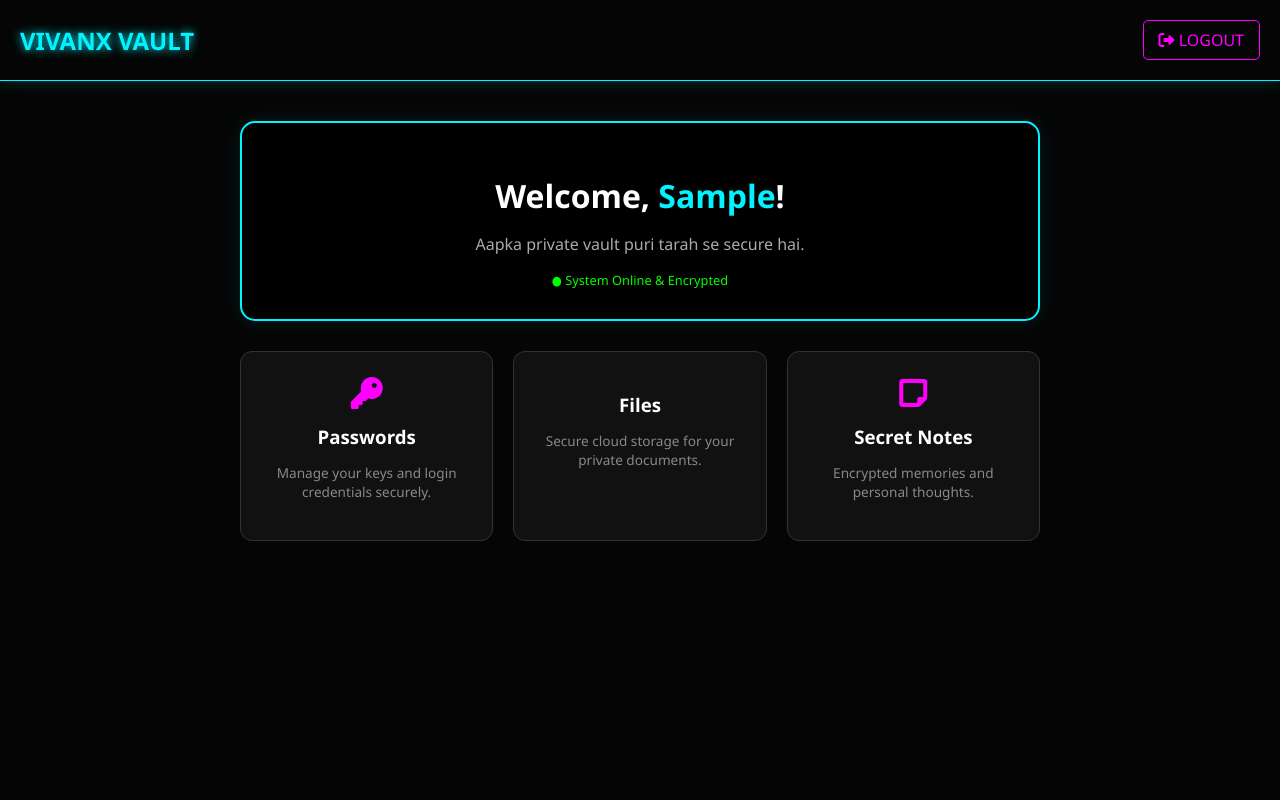
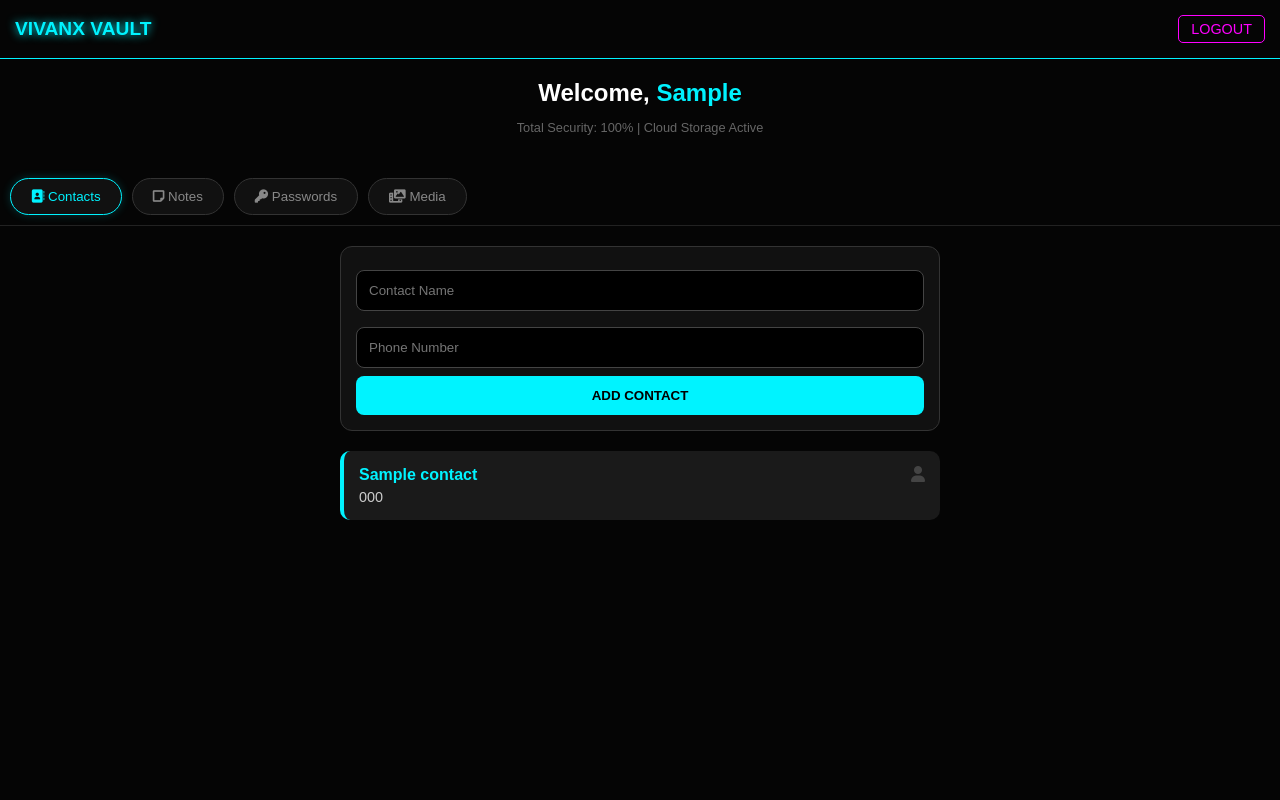
Before and after one commit to vivan0788/VivanX-Vault, a Flask app: page /dashboard in a window 1280 px wide. Run offline with Flask 3, Linux system fonts and the light colour scheme; the visitor is signed in with stand-in values (Sample User, id 1); a database or web service that is not in the repository returns one stand-in record (values such as "Sample title"); some libraries are stand-ins or nearby versions.

Commit message:
Revise dashboard title and enhance layout
Updated the dashboard title and improved styling variables. Enhanced layout and added new sections for notes, passwords, and media uploads.

```diff
--- a/templates/dashboard.html
+++ b/templates/dashboard.html
@@ -3,164 +3,149 @@
 <head>
     <meta charset="UTF-8">
     <meta name="viewport" content="width=device-width, initial-scale=1.0">
-    <title>VivanX Vault - Dashboard</title>
+    <title>VivanX Vault - Ultimate Secure Locker</title>
     <link rel="stylesheet" href="https://cdnjs.cloudflare.com/ajax/libs/font-awesome/6.0.0/css/all.min.css">
     <style>
-        :root {
-            --neon-cyan: #00f3ff;
-            --neon-pink: #ff00ff;
-            --bg-dark: #050505;
-            --card-bg: #111;
-        }
+        :root { --cyan: #00f3ff; --pink: #ff00ff; --bg: #050505; --card: #111; }
+        body { background: var(--bg); color: #fff; font-family: sans-serif; margin: 0; padding-bottom: 50px; }
 
-        body {
-            background-color: var(--bg-dark);
-            color: #fff;
-            font-family: 'Segoe UI', Tahoma, Geneva, Verdana, sans-serif;
-            margin: 0;
-            display: flex;
-            flex-direction: column;
-            align-items: center;
-            min-height: 100vh;
-        }
+        /* Navbar */
+        .navbar { padding: 15px; border-bottom: 1px solid var(--cyan); display: flex; justify-content: space-between; align-items: center; position: sticky; top: 0; background: var(--bg); z-index: 100; }
+        .logo { color: var(--cyan); font-weight: bold; font-size: 1.2rem; text-shadow: 0 0 10px var(--cyan); }
+        .logout { color: var(--pink); text-decoration: none; border: 1px solid var(--pink); padding: 5px 12px; border-radius: 5px; font-size: 0.9rem; }
 
-        /* Navbar Style */
-        .navbar {
-            width: 100%;
-            padding: 20px;
-            display: flex;
-            justify-content: space-between;
-            align-items: center;
-            border-bottom: 1px solid var(--neon-cyan);
-            box-shadow: 0 0 15px rgba(0, 243, 255, 0.2);
-            box-sizing: border-box;
-        }
+        /* Welcome Section */
+        .welcome { text-align: center; padding: 20px; }
+        .welcome h2 { margin: 0; }
+        .welcome span { color: var(--cyan); text-transform: capitalize; }
 
-        .logo {
-            color: var(--neon-cyan);
-            font-size: 1.5rem;
-            font-weight: bold;
-            text-shadow: 0 0 10px var(--neon-cyan);
-        }
+        /* Tabs Menu */
+        .tabs { display: flex; overflow-x: auto; gap: 10px; padding: 10px; border-bottom: 1px solid #222; }
+        .tab-btn { background: #111; border: 1px solid #333; color: #888; padding: 10px 20px; border-radius: 20px; white-space: nowrap; cursor: pointer; transition: 0.3s; }
+        .tab-btn.active { border-color: var(--cyan); color: var(--cyan); box-shadow: 0 0 10px rgba(0,243,255,0.2); }
 
-        .logout-btn {
-            color: var(--neon-pink);
-            text-decoration: none;
-            border: 1px solid var(--neon-pink);
-            padding: 8px 15px;
-            border-radius: 5px;
-            transition: 0.3s;
-        }
+        /* Content Sections */
+        .content-section { display: none; padding: 20px; max-width: 600px; margin: auto; }
+        .content-section.active { display: block; }
 
-        .logout-btn:hover {
-            background: var(--neon-pink);
-            color: #fff;
-            box-shadow: 0 0 15px var(--neon-pink);
-        }
+        /* Forms */
+        .form-box { background: var(--card); padding: 15px; border-radius: 12px; border: 1px solid #333; margin-bottom: 20px; }
+        input, textarea { width: 100%; padding: 12px; margin: 8px 0; background: #000; border: 1px solid #444; color: #fff; border-radius: 8px; box-sizing: border-box; }
+        .submit-btn { width: 100%; background: var(--cyan); color: #000; border: none; padding: 12px; border-radius: 8px; font-weight: bold; cursor: pointer; }
 
-        /* Main Content */
-        .container {
-            width: 90%;
-            max-width: 800px;
-            margin-top: 40px;
-            text-align: center;
-        }
+        /* Data Cards */
+        .data-card { background: #1a1a1a; padding: 15px; border-radius: 10px; margin-bottom: 10px; border-left: 4px solid var(--cyan); position: relative; }
+        .data-card h4 { margin: 0; color: var(--cyan); }
+        .data-card p { margin: 5px 0 0; color: #ccc; font-size: 0.9rem; }
+        .data-card .icon-float { position: absolute; right: 15px; top: 15px; color: #444; }
 
-        .welcome-card {
-            border: 2px solid var(--neon-cyan);
-            padding: 30px;
-            border-radius: 15px;
-            box-shadow: 0 0 20px rgba(0, 243, 255, 0.1);
-            background: #000;
-            margin-bottom: 30px;
-        }
-
-        h1 { margin-bottom: 10px; }
-
-        .user-highlight {
-            color: var(--neon-cyan);
-            text-transform: capitalize;
-        }
-
-        .status-online {
-            color: #0f0;
-            font-size: 0.8rem;
-            margin-top: 10px;
-        }
-
-        /* Feature Grid */
-        .grid {
-            display: grid;
-            grid-template-columns: repeat(auto-fit, minmax(200px, 1fr));
-            gap: 20px;
-        }
-
-        .card {
-            background: var(--card-bg);
-            border: 1px solid #333;
-            padding: 25px;
-            border-radius: 12px;
-            transition: 0.3s;
-            cursor: pointer;
-            text-decoration: none;
-            color: #fff;
-        }
-
-        .card:hover {
-            border-color: var(--neon-cyan);
-            transform: translateY(-5px);
-            box-shadow: 0 0 15px rgba(0, 243, 255, 0.3);
-        }
-
-        .card i {
-            font-size: 2rem;
-            color: var(--neon-pink);
-            margin-bottom: 15px;
-            display: block;
-        }
-
-        .card h3 { margin: 10px 0; }
-
-        .card p {
-            font-size: 0.85rem;
-            color: #888;
-        }
+        /* Media Placeholder */
+        .media-grid { display: grid; grid-template-columns: 1fr 1fr; gap: 10px; }
+        .media-item { aspect-ratio: 1; background: #222; border-radius: 8px; display: flex; align-items: center; justify-content: center; border: 1px dashed #444; }
     </style>
 </head>
 <body>
 
-    <nav class="navbar">
+    <div class="navbar">
         <div class="logo">VIVANX VAULT</div>
-        <a href="/logout" class="logout-btn"><i class="fas fa-sign-out-alt"></i> LOGOUT</a>
-    </nav>
+        <a href="/logout" class="logout">LOGOUT</a>
+    </div>
 
-    <div class="container">
-        <div class="welcome-card">
-            <h1>Welcome, <span class="user-highlight">{{ username }}</span>!</h1>
-            <p style="color: #aaa;">Aapka private vault puri tarah se secure hai.</p>
-            <div class="status-online">● System Online & Encrypted</div>
+    <div class="welcome">
+        <h2>Welcome, <span>{{ username }}</span></h2>
+        <p style="font-size: 0.8rem; color: #666;">Total Security: 100% | Cloud Storage Active</p>
+    </div>
+
+    <div class="tabs">
+        <button class="tab-btn active" onclick="openTab('contacts')"><i class="fas fa-address-book"></i> Contacts</button>
+        <button class="tab-btn" onclick="openTab('notes')"><i class="fas fa-sticky-note"></i> Notes</button>
+        <button class="tab-btn" onclick="openTab('passwords')"><i class="fas fa-key"></i> Passwords</button>
+        <button class="tab-btn" onclick="openTab('media')"><i class="fas fa-photo-video"></i> Media</button>
+    </div>
+
+    <div id="contacts" class="content-section active">
+        <div class="form-box">
+            <form action="/add_contact" method="POST">
+                <input type="text" name="name" placeholder="Contact Name" required>
+                <input type="number" name="phone" placeholder="Phone Number" required>
+                <button type="submit" class="submit-btn">ADD CONTACT</button>
+            </form>
         </div>
-
-        <div class="grid">
-            <a href="#" class="card">
-                <i class="fas fa-key"></i>
-                <h3>Passwords</h3>
-                <p>Manage your keys and login credentials securely.</p>
-            </a>
-
-            <a href="#" class="card">
-                <i class="fas fa-file-shield"></i>
-                <h3>Files</h3>
-                <p>Secure cloud storage for your private documents.</p>
-            </a>
-
-            <a href="#" class="card">
-                <i class="fas fa-sticky-note"></i>
-                <h3>Secret Notes</h3>
-                <p>Encrypted memories and personal thoughts.</p>
-            </a>
+        <div class="list">
+            {% for c in vault.contacts %}
+            <div class="data-card">
+                <h4>{{ c.name }}</h4>
+                <p>{{ c.phone }}</p>
+                <i class="fas fa-user icon-float"></i>
+            </div>
+            {% endfor %}
         </div>
     </div>
 
+    <div id="notes" class="content-section">
+        <div class="form-box">
+            <form action="/add_note" method="POST">
+                <input type="text" name="title" placeholder="Note Title" required>
+                <textarea name="content" rows="3" placeholder="Write your secret note here..."></textarea>
+                <button type="submit" class="submit-btn">SAVE NOTE</button>
+            </form>
+        </div>
+        <div class="list">
+            {% for n in vault.notes %}
+            <div class="data-card">
+                <h4>{{ n.title }}</h4>
+                <p>{{ n.content }}</p>
+                <i class="fas fa-pen icon-float"></i>
+            </div>
+            {% endfor %}
+        </div>
+    </div>
+
+    <div id="passwords" class="content-section">
+        <div class="form-box">
+            <form action="/add_password" method="POST">
+                <input type="text" name="site" placeholder="Website/App Name" required>
+                <input type="password" name="acc_pass" placeholder="Password" required>
+                <button type="submit" class="submit-btn">SAVE PASSWORD</button>
+            </form>
+        </div>
+        <div class="list">
+            {% for p in vault.passwords %}
+            <div class="data-card" style="border-left-color: var(--pink);">
+                <h4>{{ p.site }}</h4>
+                <p>•••••••• (Click to view)</p>
+                <i class="fas fa-shield-alt icon-float"></i>
+            </div>
+            {% endfor %}
+        </div>
+    </div>
+
+    <div id="media" class="content-section">
+        <div class="form-box" style="text-align: center;">
+            <i class="fas fa-cloud-upload-alt" style="font-size: 2rem; color: var(--cyan);"></i>
+            <p>Photos, Videos & Audio</p>
+            <form action="/upload_media" method="POST" enctype="multipart/form-data">
+                <input type="file" name="file" accept="image/*,video/*,audio/*">
+                <button type="submit" class="submit-btn" style="background: var(--pink); color: #fff;">UPLOAD FILE</button>
+            </form>
+        </div>
+        <div class="media-grid">
+            <div class="media-item"><i class="fas fa-plus"></i></div>
+            <div class="media-item"><i class="fas fa-plus"></i></div>
+        </div>
+    </div>
+
+    <script>
+        function openTab(tabId) {
+            // Hide all sections
+            document.querySelectorAll('.content-section').forEach(s => s.classList.remove('active'));
+            // Deactivate all buttons
+            document.querySelectorAll('.tab-btn').forEach(b => b.classList.remove('active'));
+
+            // Show current
+            document.getElementById(tabId).classList.add('active');
+            event.currentTarget.classList.add('active');
+        }
+    </script>
 </body>
 </html>
```
